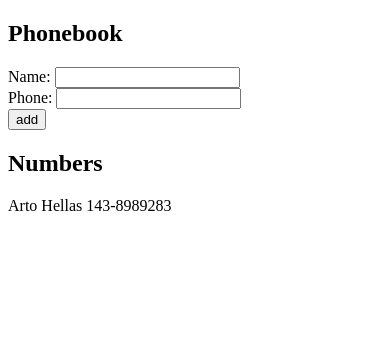
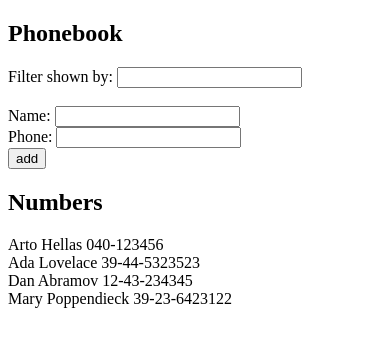
Before and after one commit to ucanfil/fullstackOpen, a React (Create React App) app in the folder part2/phonebook/: page / in a window 390 px wide. Shown: the top 346 px of the page. Built offline with nearby package versions, Linux system fonts and the light colour scheme.

Commit message:
Add phonebook step4 solution

```diff
--- a/part2/phonebook/src/App.js
+++ b/part2/phonebook/src/App.js
@@ -2,14 +2,15 @@
 
 const App = () => {
   const [persons, setPersons] = useState([
-    {
-      name: "Arto Hellas",
-      phone: "143-8989283"
-    }
+    { name: 'Arto Hellas', number: '040-123456', id: 1 },
+    { name: 'Ada Lovelace', number: '39-44-5323523', id: 2 },
+    { name: 'Dan Abramov', number: '12-43-234345', id: 3 },
+    { name: 'Mary Poppendieck', number: '39-23-6423122', id: 4 }
   ]);
 
   const [newName, setNewName] = useState('');
   const [newPhone, setNewPhone] = useState('');
+  const [filterBy, setFilterBy] = useState('');
 
   const handleNameInput = (e) => {
     setNewName(e.target.value);
@@ -19,13 +20,14 @@
     setNewPhone(e.target.value);
   }
 
+  const handleFilterBy = (e) => setFilterBy(e.target.value)
+
   const handleAddNewName = (e) => {
     e.preventDefault();
     const newPerson = {
       name: newName,
-      phone: newPhone,
-      // date: new Date().toISOString(),
-      // id: persons.length
+      number: newPhone,
+      id: persons.length
     }
 
     setNewName('');
@@ -42,6 +44,12 @@
   return (
     <div>
       <h2>Phonebook</h2>
+      <div>
+        <label>
+          Filter shown by: <input type="text" value={filterBy} onChange={handleFilterBy} />
+        </label>
+      </div>
+      <br />
       <form onSubmit={handleAddNewName}>
         <div>
           <label>
@@ -56,7 +64,7 @@
         <button type="submit">add</button>
       </form>
       <h2>Numbers</h2>
-      {persons.map(person => <div key={person.name}>{person.name} {person.phone}</div>)}
+      {persons.filter(person => person.name.includes(filterBy)).map(person => <div key={person.name}>{person.name} {person.number}</div>)}
     </div>
   )
 }
```
